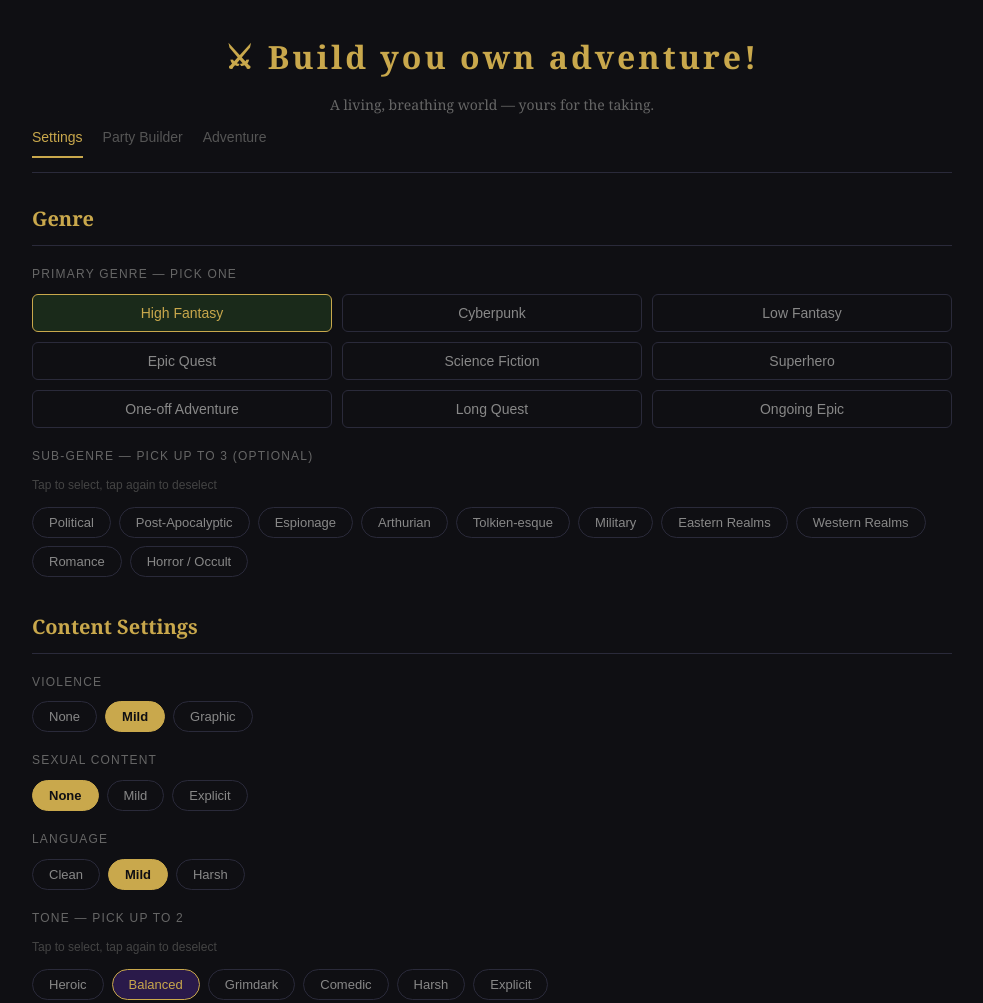
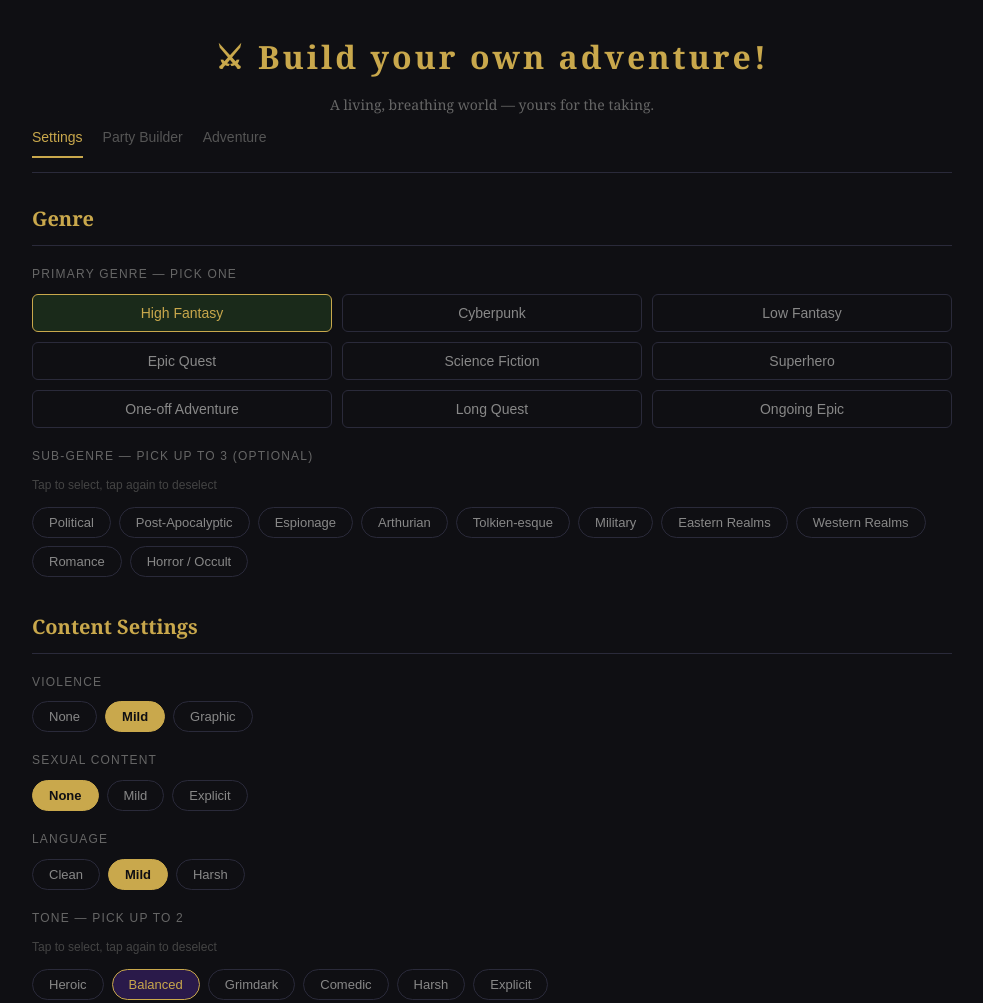
Before and after one commit to matthewsublett-22/dnd-dm-app, a website: page public/index.html in a window 1280 px wide. Shown: the top 1003 px of the page, without its empty margins (148-1131 px from the left). Drawn offline with Linux system fonts and the light colour scheme.

Commit message:
Update index.html

```diff
--- a/public/index.html
+++ b/public/index.html
@@ -76,7 +76,7 @@
 </head>
 <body>
 <div class="app">
-  <h1>⚔ Build you own adventure!</h1>
+  <h1>⚔ Build your own adventure!</h1>
   <p class="subtitle">A living, breathing world — yours for the taking.</p>
 
   <div class="nav">
```
